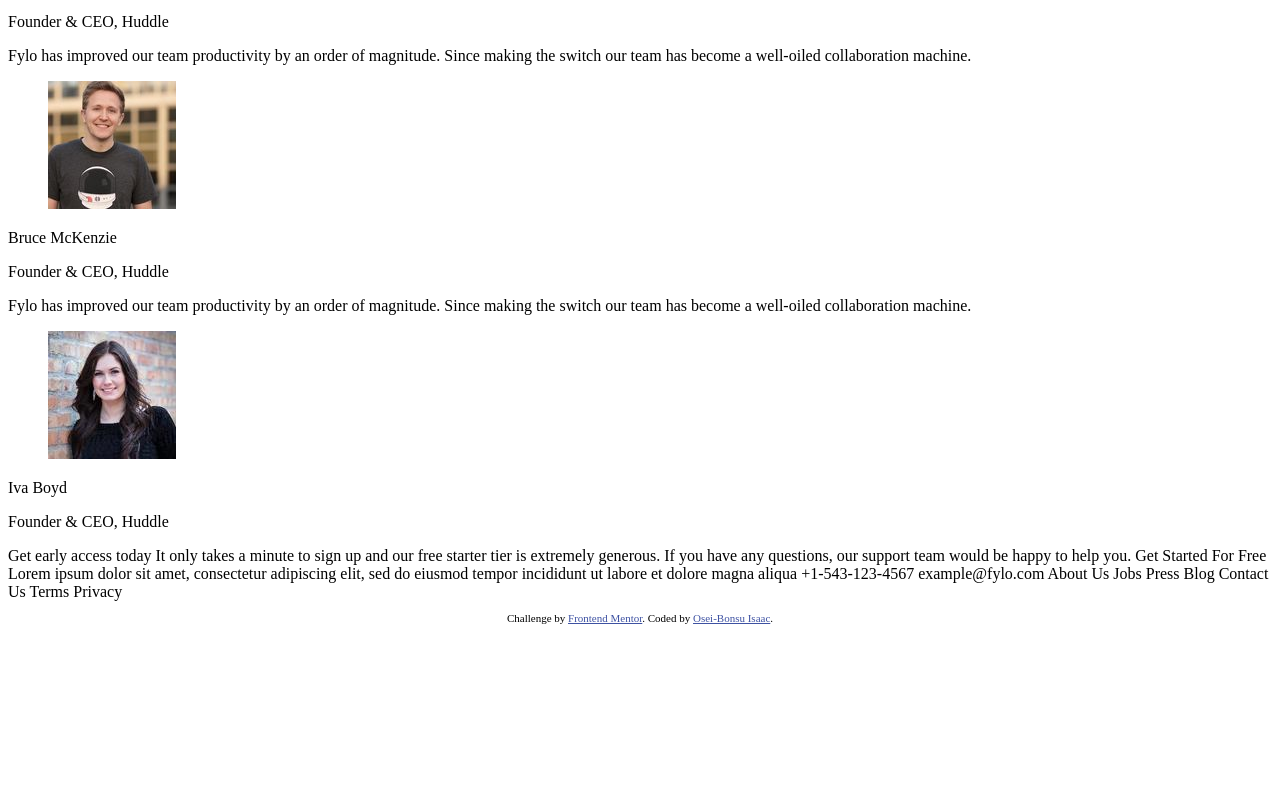
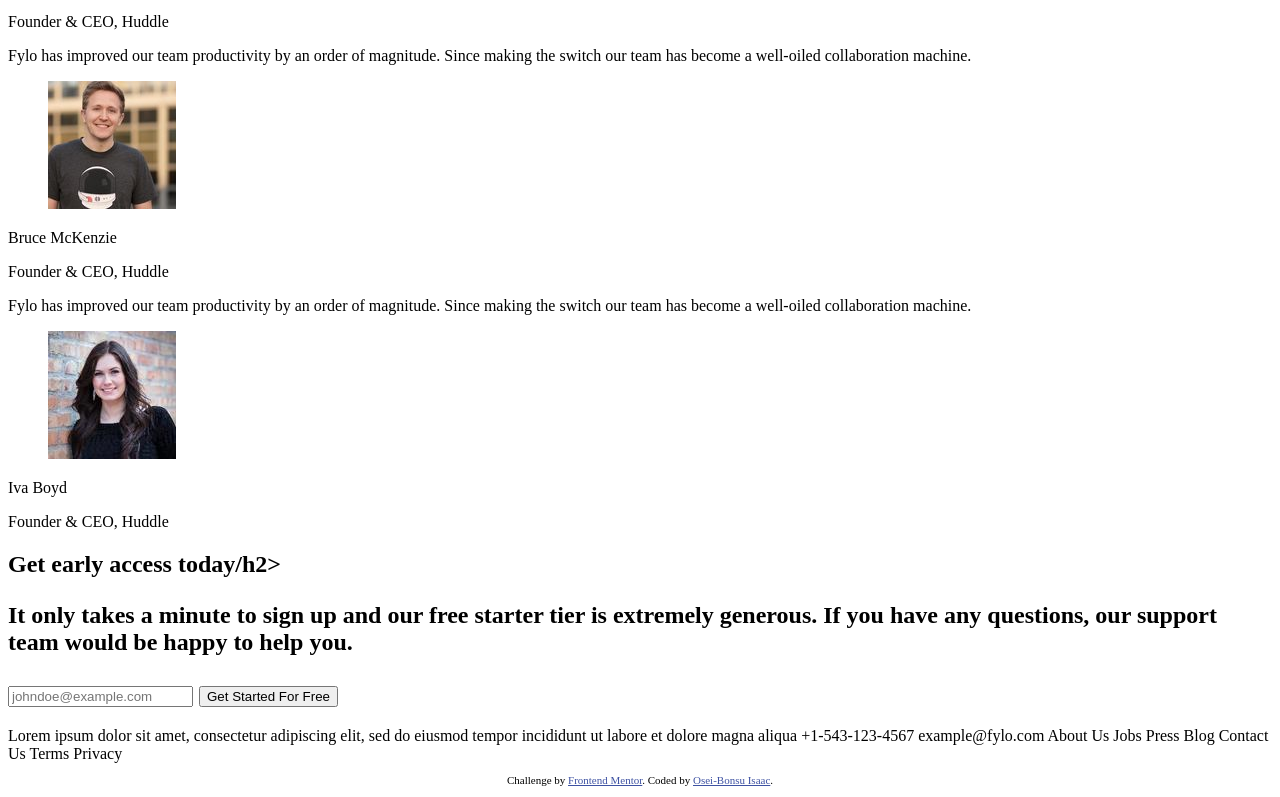
Before and after one commit to io-oseinana/fylo-dark-theme-landing-page-master, a plain HTML site: page index.html in a window 1280 px wide. Shown: the part 2406-3203 px from the top of the page. Before the commit the page ends 3041 px from the top, so only its background shows below. Drawn offline with Linux system fonts and the light colour scheme.

Commit message:
Add subscription form

```diff
--- a/index.html
+++ b/index.html
@@ -152,18 +152,23 @@
         </section>
       </article>
     </section>
+
+    <section class="subscription">
+      <article class="subscription__content">
+        <h2 class="subscription__content-title">Get early access today/h2>
+        <p class="subscription__content-text"> It only takes a minute to sign up and our free starter tier is extremely generous. If you have any
+          questions, our support team would be happy to help you.
+        </p>
+        <form class="subscription__form" action="">
+          <input type="email" placeholder="johndoe@example.com" />
+        <button type="submit" class="subscription__form-link">Get Started For Free</button>
+        </form>
+      </article>
+    </section>
   </main>
 
 
 
-
-
-  Get early access today
-
-  It only takes a minute to sign up and our free starter tier is extremely generous. If you have any
-  questions, our support team would be happy to help you.
-
-  Get Started For Free
 
   Lorem ipsum dolor sit amet, consectetur adipiscing elit, sed do eiusmod tempor incididunt ut labore et
   dolore magna aliqua
```
